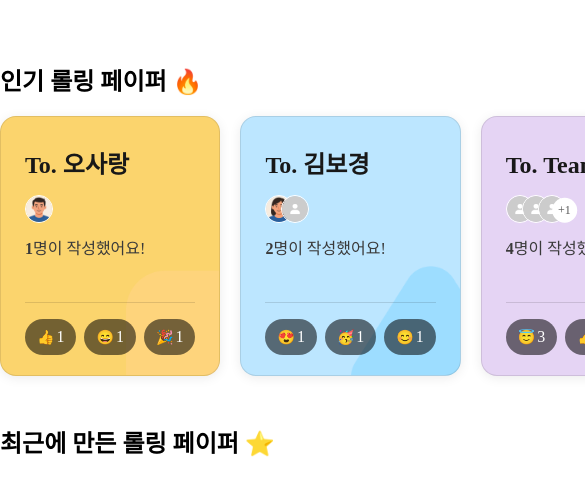
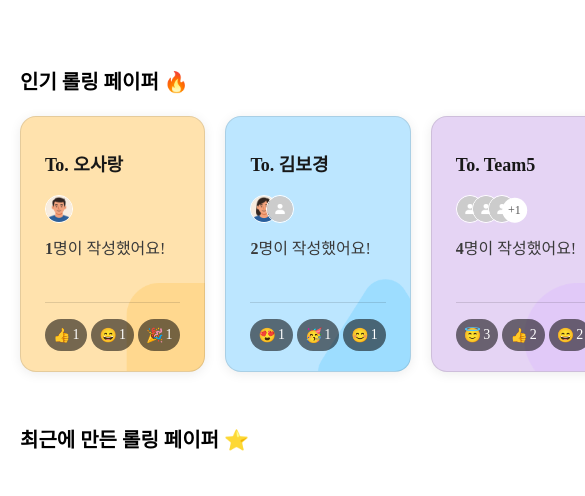
Before and after one commit to Part2-team5-rolling/main, a React (Vite) app: page /list in a window 390 px wide. Shown: the top 496 px of the page, 585 px wide, since content can reach past the window. Built offline with nearby package versions, Linux system fonts and the light colour scheme; a web font is replaced by a local one.

Commit message:
design : 반응형 css 완료

```diff
--- a/src/api/list-api.js
+++ b/src/api/list-api.js
@@ -12,7 +12,7 @@ const dummyData = {
       id: 1,
       title: '졸업 축하해요 🎓',
       recipient: '오사랑',
-      backgroundColor: '#FBD46D', // 배경색
+      backgroundColor: '#FFE2AD', // 배경색
       backgroundImageURL: '/images/graduation-bg.jpg', // 배경 이미지 URL
       recentMessages: [
         {
--- a/src/pages/ListPage.jsx
+++ b/src/pages/ListPage.jsx
@@ -61,7 +61,7 @@ function ListPage() {
   // 배경색에 맞는 이미지 반환 함수
   const getBackgroundImage = (backgroundColor) => {
     const colorImageMap = {
-      '#FBD46D': '/public/images/yellow-backimg.png', // yellow
+      '#FFE2AD': '/public/images/yellow-backimg.png', // yellow
       '#E5D4F4': '/public/images/purple-backimg.png', // purple
       '#BCE6FF': '/public/images/blue-backimg.png',   // blue
       '#D4F4DD': '/public/images/green-backimg.png',  // green
--- a/src/styles/Pages/ListPage.module.css
+++ b/src/styles/Pages/ListPage.module.css
@@ -12,7 +12,8 @@
     gap: 16px;
 }
 
-.list-page__popular h2 {
+.list-page__popular h2,
+.list-page__recent h2 {
     font-weight: bold;
     font-size: 24px;
     line-height: 36px;
@@ -120,3 +121,46 @@
     line-height: 36px;
     text-align: left;
 }
+
+/* 태블릿 (해상도 768px ~ 1023px)*/
+@media all and (min-width:768px) and (max-width:1023px) {
+    .list-page {
+        padding: 0 24px;
+    }
+}
+
+/* 모바일 (해상도 ~767px)*/
+@media all and (max-width:767px) {
+    .list-page {
+        padding: 0 20px;
+    }
+
+    .list-page__popular h2,
+    .list-page__recent h2 {
+        font-size: 20px;
+    }
+
+    .list-page__card  {
+        max-width: 208px;
+    }
+
+    .list-page__card .list-page__recipient {
+        font-size: 18px;
+    }
+
+    .list-page__emoji-container {
+        gap: 4px;
+    }
+
+    .list-page__profile-count {
+        font-size: 14px;
+    }
+
+    .list-page__box-emojicount {
+        padding: 6px 8px;
+    }
+
+    .list-page__num-emojicount {
+        font-size: 14px;
+    }
+}
```
